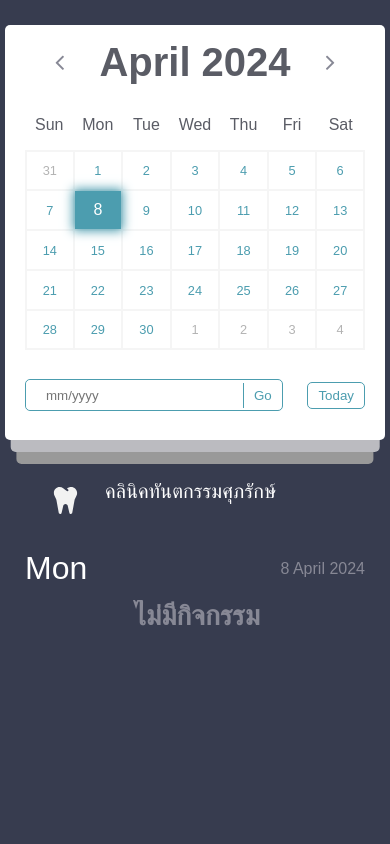
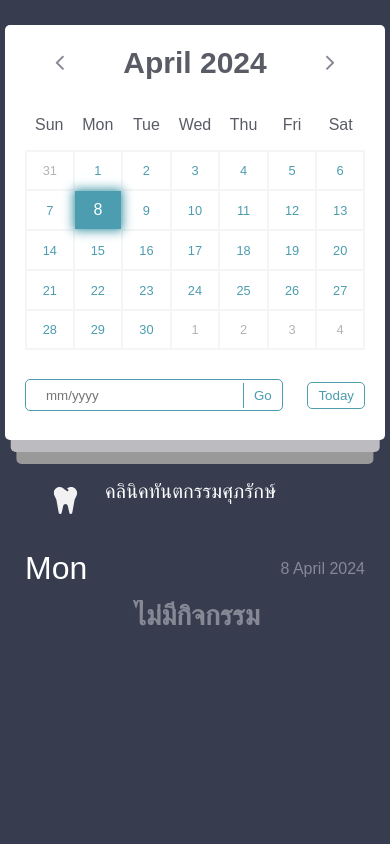
Before and after one commit to Poraparint/Calendar-Template, a plain HTML site: page index.html in a window 390 px wide. Shown: the top 844 px of the page. Drawn offline with Linux system fonts and the light colour scheme.

Commit message:
Update UI.css

```diff
--- a/CSS/UI.css
+++ b/CSS/UI.css
@@ -647,6 +647,10 @@ body {
         height: 75px;
     }
 
+    .calendar .month .date{
+        font-size: 30px;
+    }
+
     .calendar .weekdays {
         height: 50px;
     }
```
